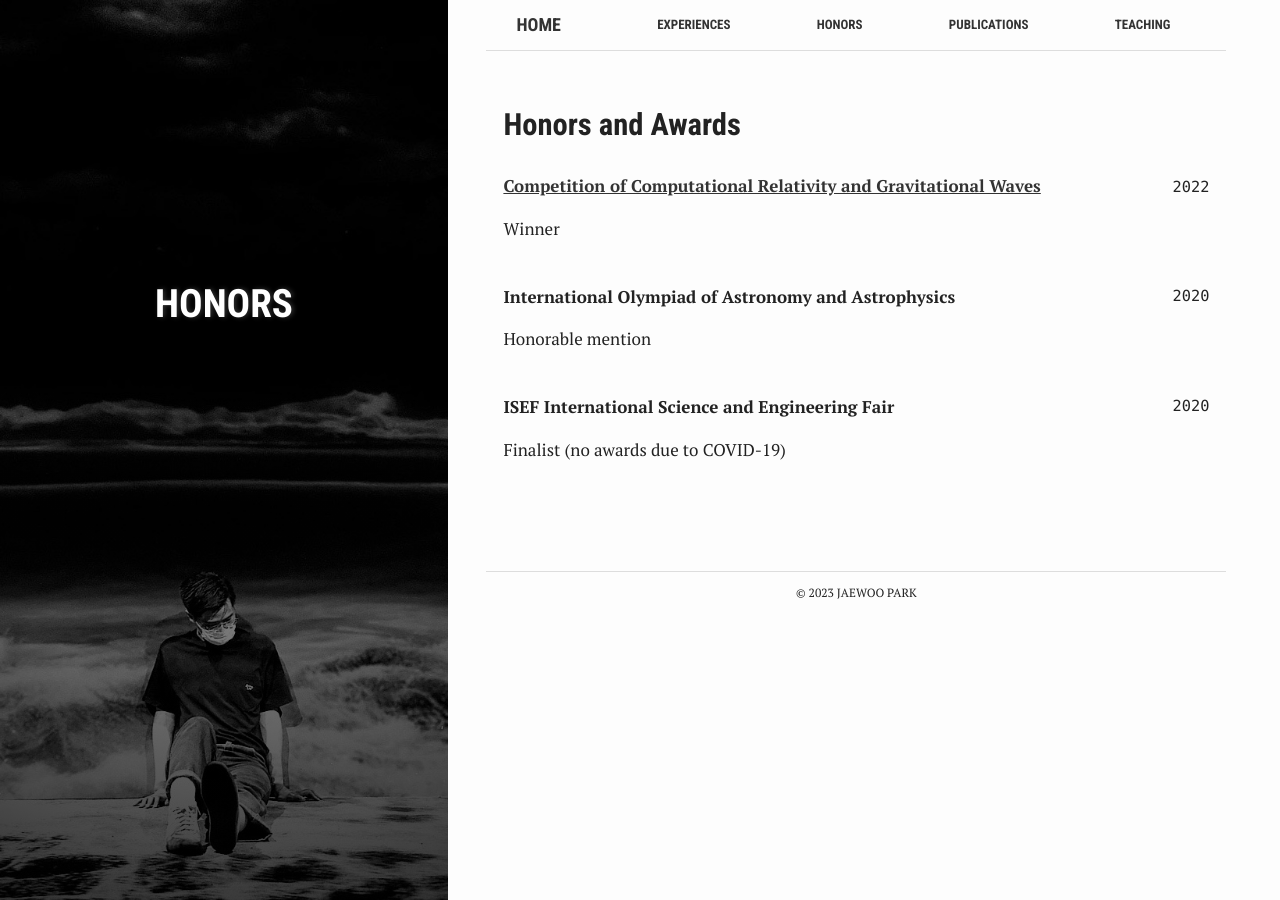
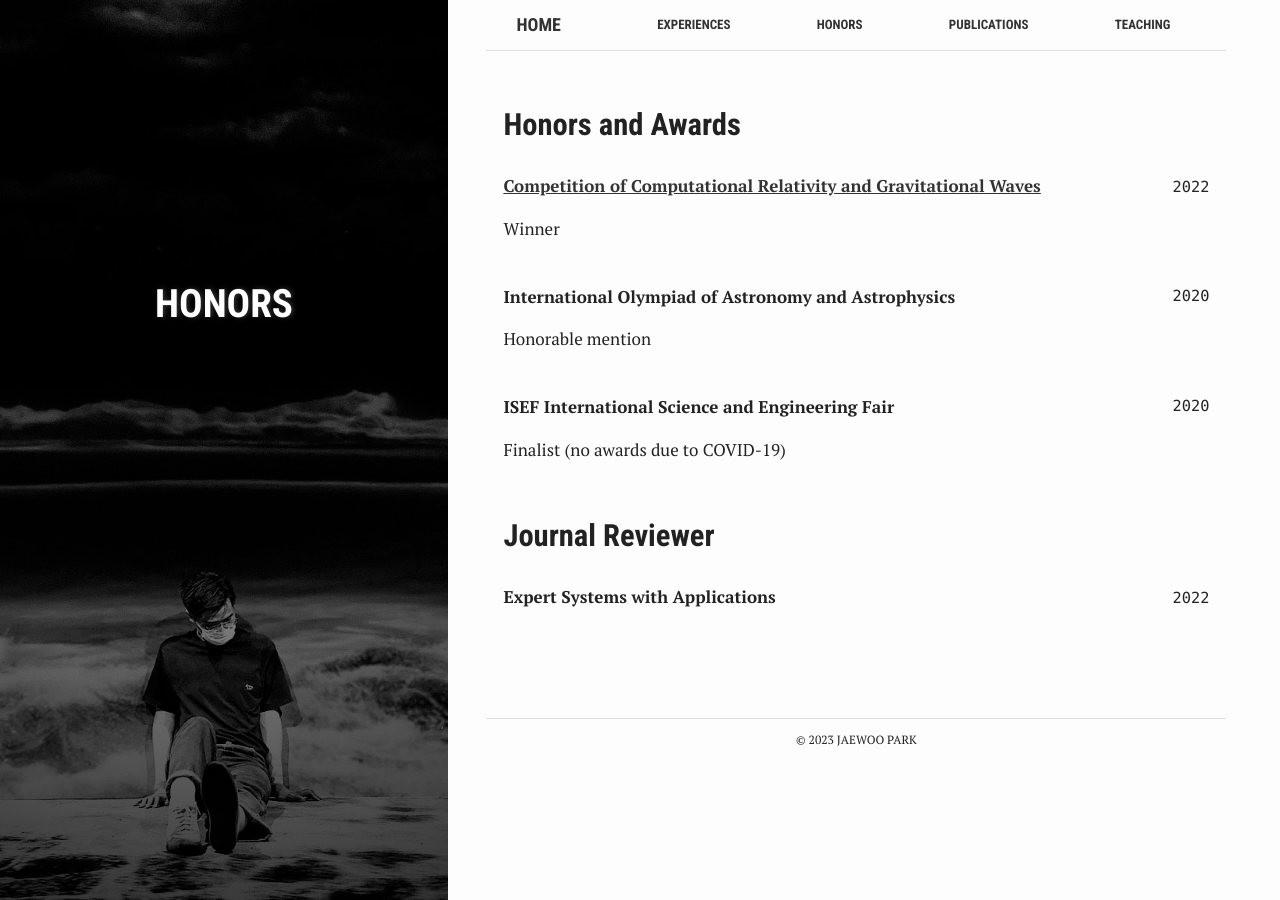
Before and after one commit to hecate64/hecate64.github.io, a Jekyll site: the page built from honors.md, in a window 1280 px wide. Built offline with Jekyll 4.4.1, drawn with Linux system fonts in a browser that asks for light colours.

Commit message:
added journal reivewer at ESWA

```diff
--- a/honors.md
+++ b/honors.md
@@ -34,3 +34,13 @@ __ISEF International Science and Engineering Fair__
 
 Finalist (no awards due to COVID-19)
 <br/>
+<br/>
+
+
+
+## Journal Reviewer
+
+<div style="float: right"> <code> 2022 </code> </div>
+
+__Expert Systems with Applications__
+<br/>
--- a/index.html
+++ b/index.html
@@ -13,7 +13,7 @@ summary: "Research Scientist"
     Undergraduate, Sophomore<br/>
     Department of Natural Science, Physics<br/>
     Ulsan National Institute of Science and Technology (UNIST)<br/>
-    <code> hecate64 -at- unist.ac.kr</code> <br/>
+    <code> hecate64 -at- unist.ac.kr / jaewoo.park -at- uci.edu </code> <br/>
     <a href="https://github.com/hecate64" target="_blank" rel="noopener noreferrer">Git</a>
     <a href="../assets/JaewooPark-CV.pdf" target="_blank" rel="noopener noreferrer">CV</a>
     <a href="https://www.linkedin.com/in/saewoopark" target="_blank" rel="noopener noreferrer">LinkedIn</a>
```
Also changed, not shown: 6 other files.
